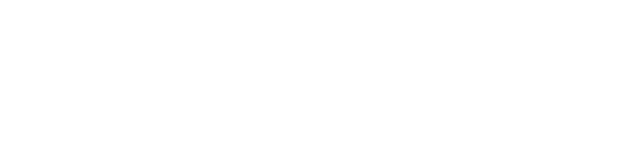
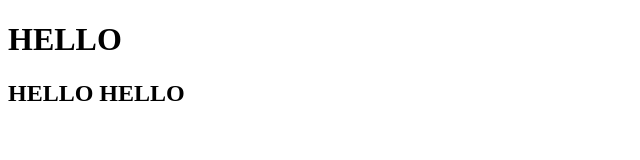
Before and after one commit to rselvasoyak/branchingPractice, a plain HTML site: page index.html in a window 1280 px wide. Shown: the whole page, without its empty margins (0-640 px from the left). Drawn offline with Linux system fonts and the light colour scheme.

Commit message:
added header

```diff
--- a/index.html
+++ b/index.html
@@ -7,6 +7,13 @@
   <title>Git branching lesson on test</title>
 </head>
 <body>
-
+  <header>
+    <h1>
+      HELLO
+    </h1>
+    <h2>
+      HELLO HELLO
+    </h2>
+  </header>
 </body>
 </html>
```
